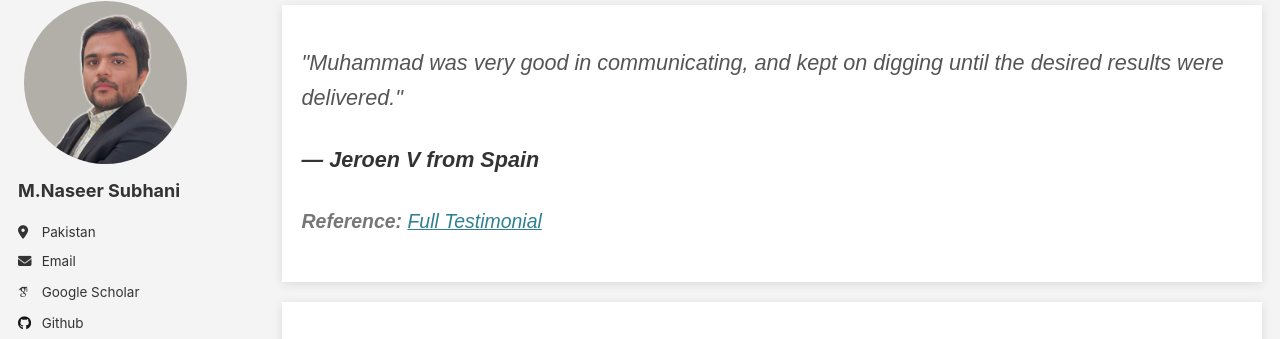
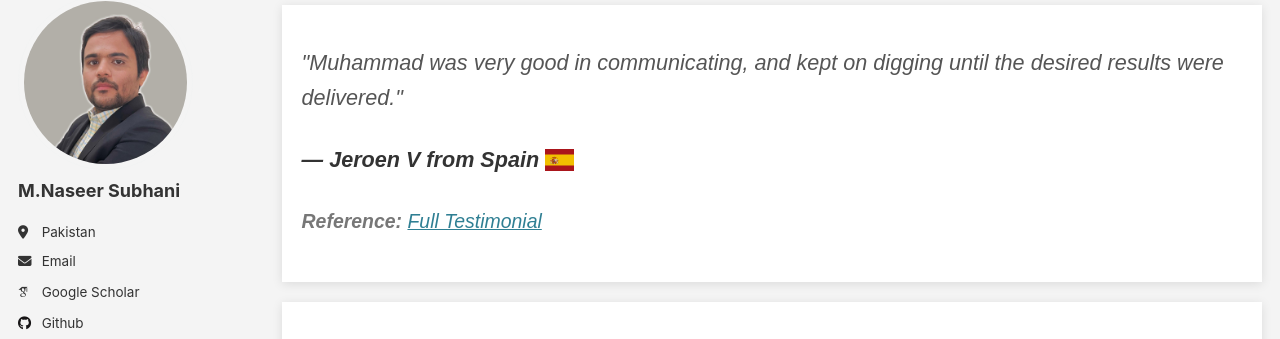
Before and after one commit to MNaseerSubhani/mnaseer.githu.io, a Jekyll site: the page built from _pages/testimonial.html, in a window 1280 px wide and 900 px high, scrolled down 1266 px. Shown: the part 111-450 px from the top of the window. Built offline with Jekyll 4.4.1, drawn with Linux system fonts in a browser that asks for light colours; some web fonts are replaced.

Commit message:
change config file

```diff
--- a/_pages/testimonial.html
+++ b/_pages/testimonial.html
@@ -157,7 +157,7 @@ author_profile: true
         <p>"Muhammad was very good in communicating, and kept on digging until the desired results were delivered."</p>
         <p class="author">
           — Jeroen V from Spain
-          <span class="flag-icon flag-icon-sp"></span> <!-- USA flag -->
+          <span class="flag-icon flag-icon-es"></span> <!-- USA flag -->
       </p>
       <p class="reference">
         <strong>Reference:</strong> <a href="https://www.freelancer.com/u/OlektraGroup?review_context_id=35969737&review_type=project&frm=OlektraGroup&sb=t" target="_blank">Full Testimonial</a>
```
